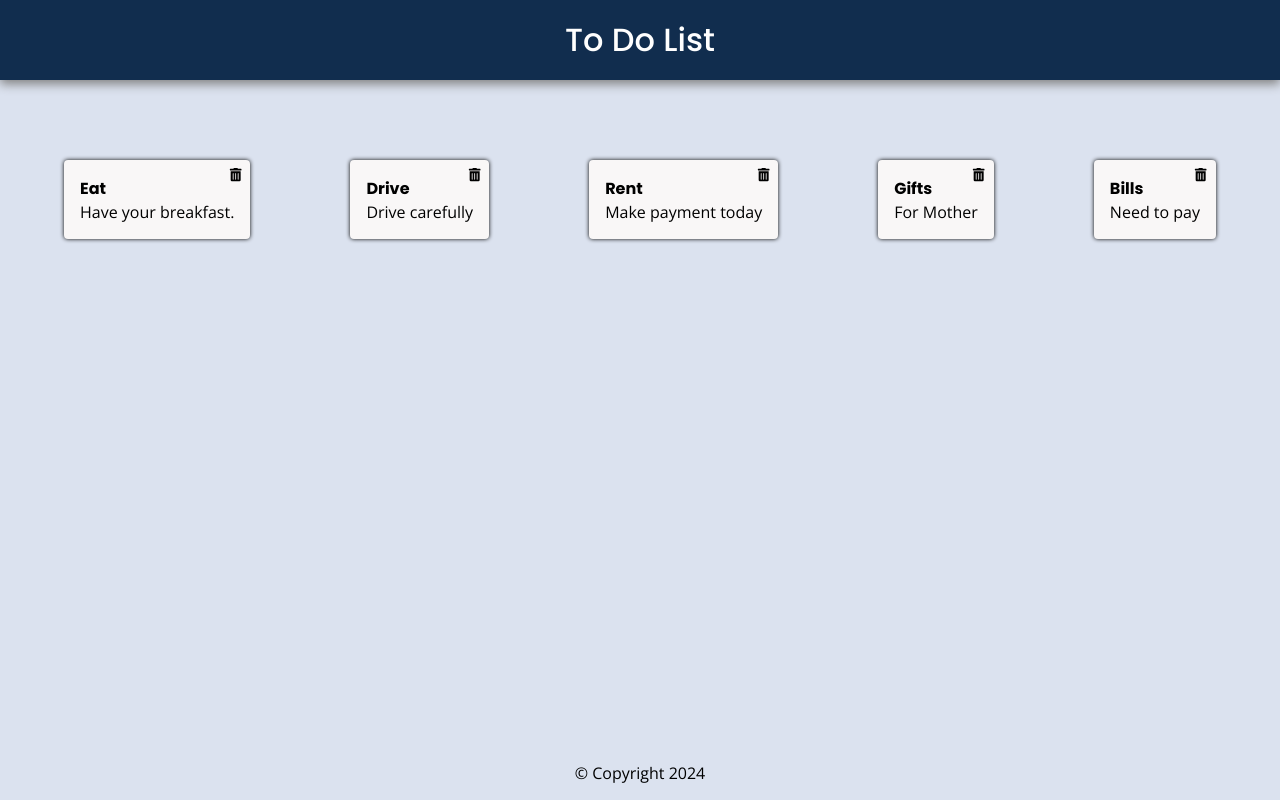
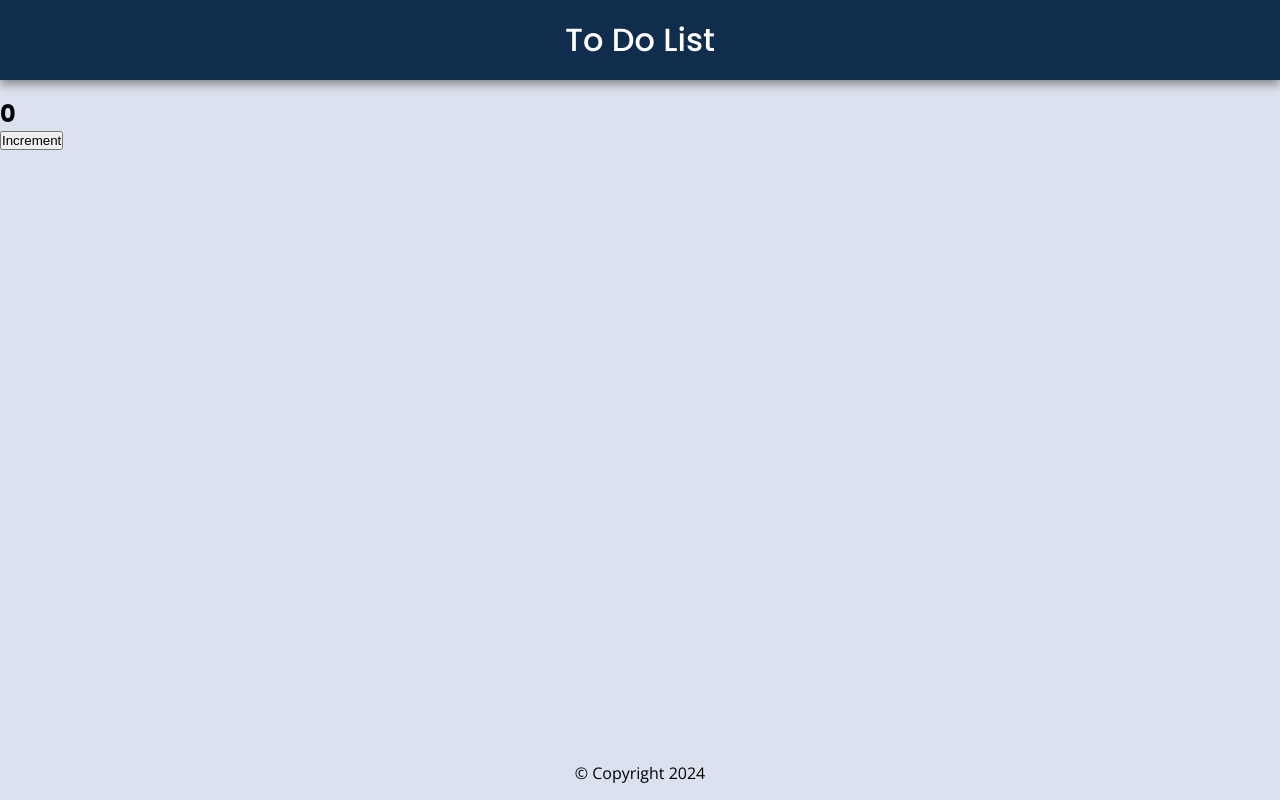
Before and after one commit to rohnshrma/mern-tdl-front, a React (Create React App) app: page / in a window 1280 px wide. Built offline with nearby package versions, Linux system fonts and the light colour scheme.

Commit message:
useState Intro

```diff
--- a/src/App.js
+++ b/src/App.js
@@ -1,4 +1,5 @@
 // Importing the Footer component from the Components folder
+import Counter from "./Components/Counter";
 import Footer from "./Components/Footer";
 
 // Importing the Header component from the Components folder
@@ -20,7 +21,9 @@ const App = () => {
       <Header />
 
       {/* Rendering the Tasks component and passing the tasksData as a prop */}
-      <Tasks tasks={tasksData} />
+      {/* <Tasks tasks={tasksData} /> */}
+
+      <Counter />
 
       {/* Rendering the Footer component */}
       <Footer />
--- /dev/null
+++ b/src/Components/Counter.js
@@ -0,0 +1,36 @@
+import { useState } from "react";
+// Importing the useState hook from React.
+// useState is a function that lets us add state to a functional component.
+
+const Counter = () => {
+  // Defining a functional component called Counter.
+  console.log("Counter Running");
+  // Logs "Counter Running" to the console each time this component re-renders.
+
+  var [count, setCount] = useState(0);
+  // Using the useState hook to declare a state variable named 'count' and a function 'setCount' to update it.
+  // The initial value of 'count' is set to 0.
+
+  const handleClick = () => {
+    // Defining a function named handleClick to handle button clicks.
+    setCount((count += 1));
+    // Updating the 'count'state by incrementing it by 1 using the 'setCount' function.
+    // The use of `count += 1` in setCount is unconventional and not recommended; `setCount(count + 1)` is preferred.
+    console.log(count);
+    // Logs the updated count to the console.
+  };
+
+  return (
+    // Returning the JSX structure to render on the screen.
+    <div className="counter">
+      {/* A div element with a class name of 'counter' */}
+      <h2>{count}</h2>
+      {/* Displaying the current value of 'count' inside an h2 element */}
+      <button onClick={handleClick}>Increment</button>
+      {/* A button that, when clicked, triggers the handleClick function to increment 'count' */}
+    </div>
+  );
+};
+
+export default Counter;
+// Exporting the Counter component so it can be imported and used in other parts of the application.
--- a/src/index.css
+++ b/src/index.css
@@ -79,3 +79,7 @@ footer {
   right: 5px;
   padding: 0.2rem;
 }
+
+.counter {
+  margin-top: 6rem;
+}
```
